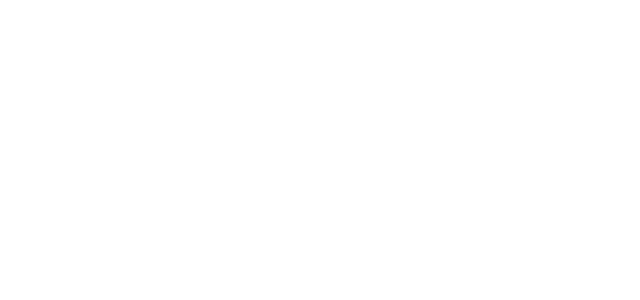
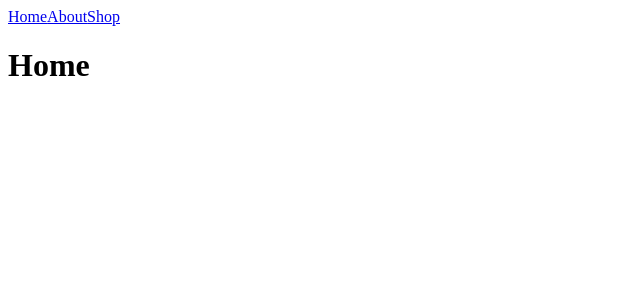
Before and after one commit to ksoutherland1/e-commerce-frontend, a React (Create React App) app: page / in a window 1280 px wide. Shown: the top 300 px of the page, without its empty margins (0-640 px from the left). Built offline with nearby package versions, Linux system fonts and the light colour scheme.

Commit message:
routes done

```diff
--- a/package.json
+++ b/package.json
@@ -10,6 +10,7 @@
     "react-dom": "^18.2.0",
     "react-router-dom": "^6.3.0",
     "react-scripts": "5.0.1",
+    "sass": "^1.54.0",
     "scss": "^0.2.4",
     "web-vitals": "^2.1.4"
   },
--- a/public/index.html
+++ b/public/index.html
@@ -10,8 +10,6 @@
       name="description"
       content="Web site created using create-react-app"
     />
-    <link rel="apple-touch-icon" href="%PUBLIC_URL%/logo192.png" />
-    <link rel="manifest" href="%PUBLIC_URL%/manifest.json" />
     <title>E-Commerce Project</title>
   </head>
 
--- a/src/App.js
+++ b/src/App.js
@@ -1,8 +1,19 @@
+import {Routes, Route} from "react-router-dom";
+import Home from "./routes/home/Home"
+import Shop from "./routes/shop/Shop";
+import About from "./routes/about/About";
+import Nav from "./routes/navigation/Navigation";
 
 function App() {
   return (
     <div className="App">
-
+    <Routes>
+      <Route path='/' element={<Nav/>}>
+        <Route index element={<Home />} />
+        <Route path="/About" element={<About />} />
+        <Route path="/Shop" element={<Shop />} />
+      </Route>
+    </Routes>
     </div>
   );
 }
--- a/src/index.js
+++ b/src/index.js
@@ -1,11 +1,14 @@
 import React from 'react';
 import ReactDOM from 'react-dom/client';
 import App from './App';
+import {BrowserRouter} from "react-router-dom"
 
 
 const root = ReactDOM.createRoot(document.getElementById('root'));
 root.render(
   <React.StrictMode>
+  <BrowserRouter>
     <App />
+  </BrowserRouter>
   </React.StrictMode>
 );
--- a/src/routes/home/Home.js
+++ b/src/routes/home/Home.js
@@ -1,7 +1,7 @@
 import React from 'react'
 import "./Home.scss"
 
-const home = () => {
+const Home = () => {
 
   return (
 
@@ -13,4 +13,4 @@
   )
 }
 
-export default home
+export default Home
--- a/src/routes/navigation/Navigation.js
+++ b/src/routes/navigation/Navigation.js
@@ -1,14 +1,24 @@
-import React from 'react'
-import "./Navigation.scss"
+import React, { Fragment } from 'react';
+import {Outlet, Link} from 'react-router-dom';
+import "./Navigation.scss";
 
 const Navigation = () => {
 
   return (
-
-    <div>
-        <h1>Navigation</h1>
-    </div>
-
+    <Fragment>
+      <div className='nav-container'>
+          <Link to="/">
+            Home
+          </Link>
+          <Link to="/About">
+            About
+          </Link>
+          <Link to="/Shop">
+            Shop
+          </Link>
+      </div>
+      <Outlet/>
+    </Fragment>
   )
 }
 
```
Also changed, not shown: src/App.scss (added), 1 other file (tests, documents, lock files or other folders).
